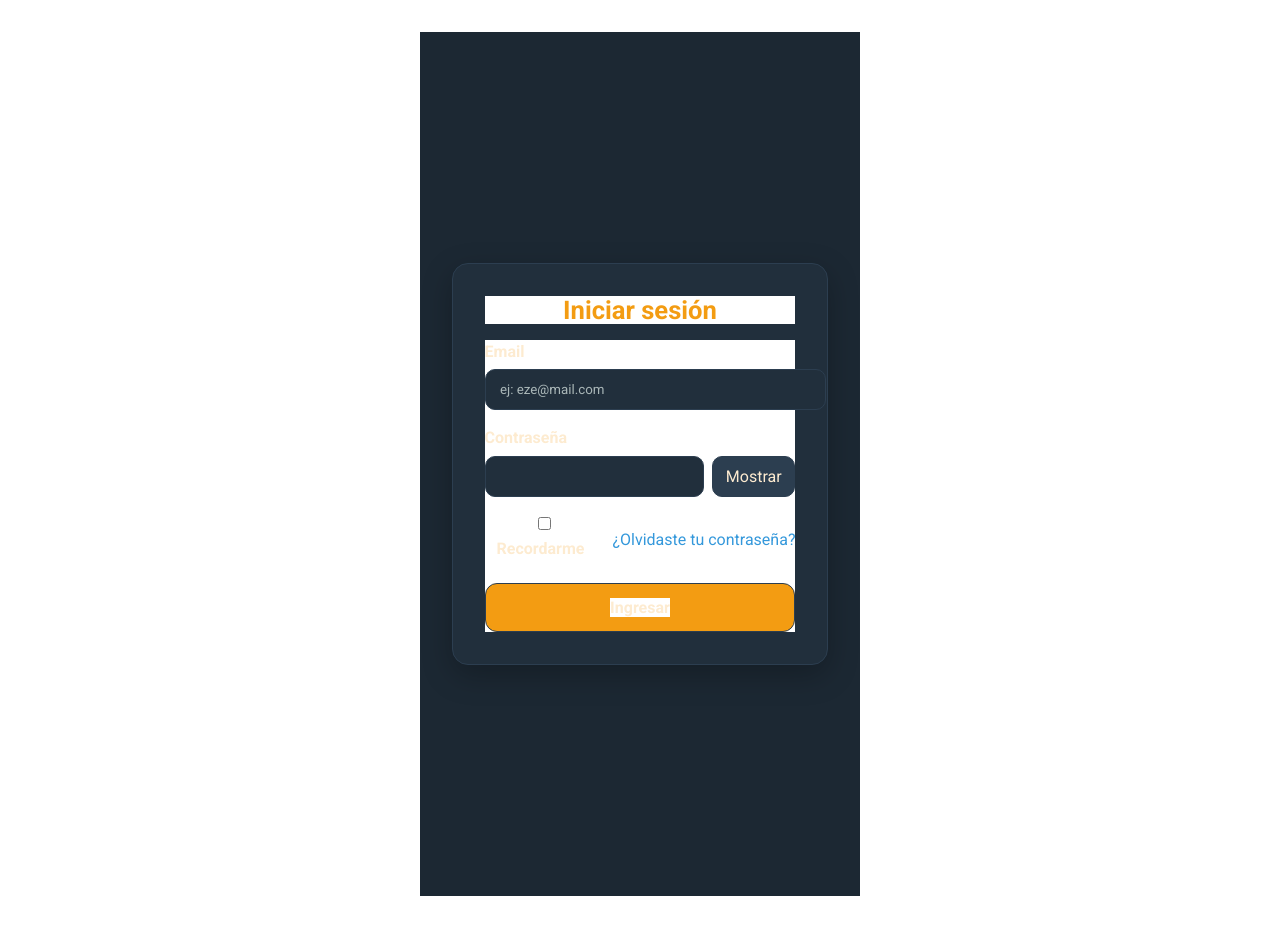
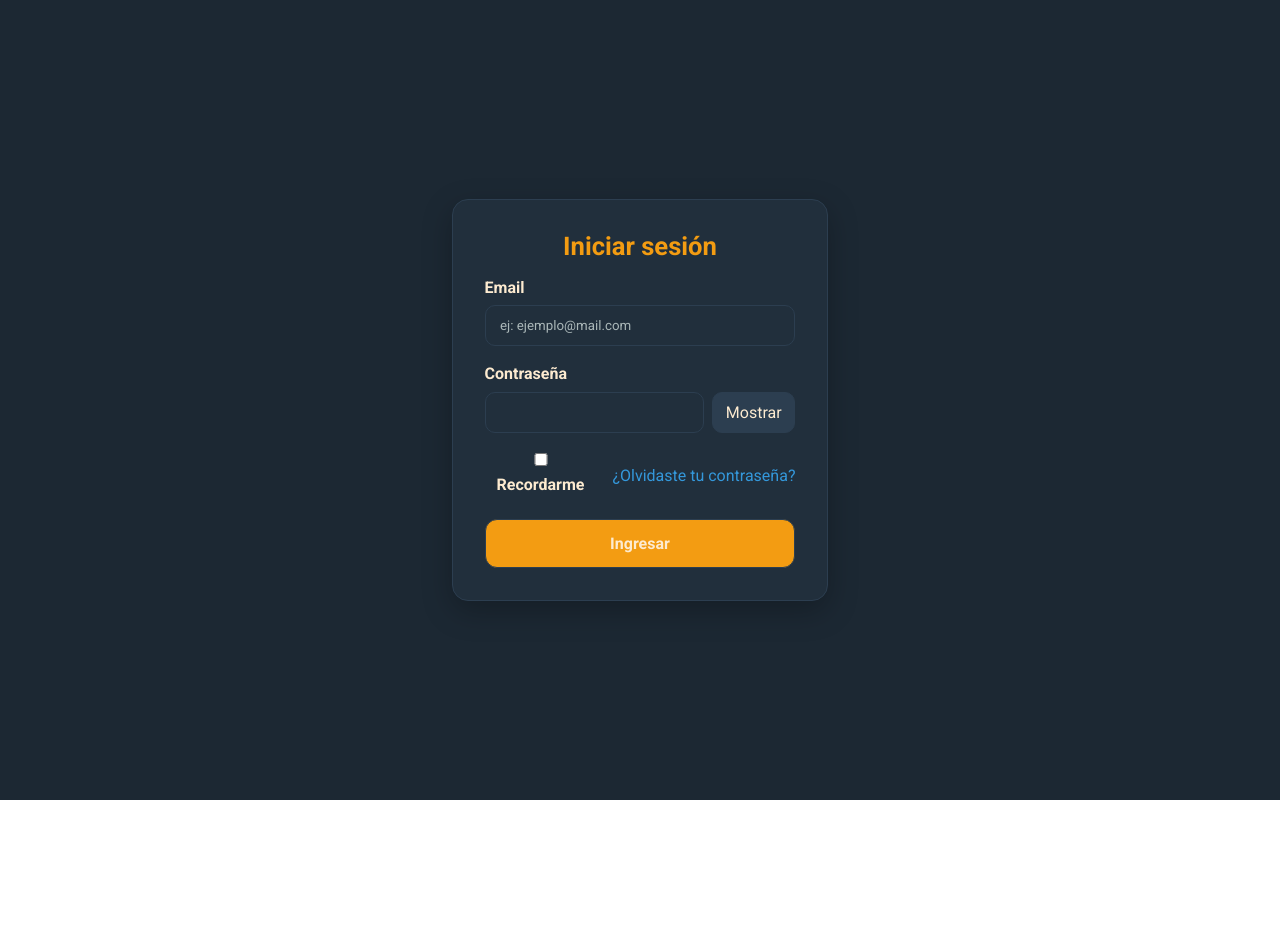
Before and after one commit to PowerSystem2024/CapyGaming-CarpinchosProgramando, a Vue app in the folder frontend/: page / in a window 1280 px wide. After the commit the page ends 800 px from the top, so only its background shows below. Built offline with nearby package versions, Linux system fonts and the light colour scheme.

Commit message:
arreglo detalles en el inicio de sesion

```diff
--- a/frontend/src/App.vue
+++ b/frontend/src/App.vue
@@ -19,5 +19,5 @@ import Productos from "./components/productos.vue";
 import LoginForm from './components/inicioSesion.vue';
 </script>
 
-<style scoped>
-</style>
+<!-- <style scoped>
+</style> -->
--- a/frontend/src/assets/styles/base.css
+++ b/frontend/src/assets/styles/base.css
@@ -54,9 +54,9 @@
 }
 
 * {
-    background-color: #ffffff;
     color: var(--color-foreground);
     font-family: 'Roboto', sans-serif;
+    background-color: var(--color-background);
 }
 
 a {
--- a/frontend/src/components/inicioSesion.vue
+++ b/frontend/src/components/inicioSesion.vue
@@ -11,7 +11,7 @@
             id="email"
             type="email"
             v-model.trim="form.email"
-            placeholder="ej: eze@mail.com"
+            placeholder="ej: ejemplo@mail.com"
             required
           />
           <p v-if="errors.email" class="error">{{ errors.email }}</p>
@@ -89,7 +89,7 @@ function onForgot () {
 <style scoped>
 /* Estructura */
 .auth-page{
-  min-height: 100vh;
+  min-height: 50vh;
   display: flex;
   align-items: center;
   justify-content: center;
@@ -115,14 +115,15 @@ h1{
   font-size: 1.6rem;
   color: var(--color-primary);                /* #F39C12: naranja del proyecto */
   text-align: center;
+  background-color: var(--color-card);
 }
 
 /* Campos */
-.field{ margin-bottom: 1rem; text-align: left; }
-label{ display:block; font-weight:700; margin-bottom:.35rem; color: var(--color-accent-foreground); }
+.field{ margin-bottom: 1rem; text-align: left; background-color: var(--color-card);}
+label{ display:block; font-weight:700; margin-bottom:.35rem; color: var(--color-accent-foreground); background-color: var(--color-card);}
 
 input{
-  width:100%;
+  width:90%;
   padding:.75rem .9rem;
   border-radius:10px;
   border:1px solid var(--color-input);        /* #2C3E50 */
@@ -136,7 +137,7 @@ input:focus{
   box-shadow: 0 0 0 3px rgba(52,152,219,.25);
 }
 
-.password-row{ display:flex; gap:.5rem; align-items:center; }
+.password-row{ display:flex; gap:.5rem; align-items:center; background-color: var(--color-card);}
 .password-row input{ flex: 1; }
 
 /* Botones */
@@ -150,6 +151,11 @@ button.btn{
   font-weight:700;
   cursor: pointer;
 }
+
+span {
+  background-color: var(--color-primary);
+}
+
 button.btn:hover{ filter: brightness(1.05); }
 button.btn:disabled{ opacity:.6; cursor:not-allowed; }
 
@@ -162,12 +168,17 @@ button.ghost{
   cursor: pointer;
 }
 
+form {
+  background-color: var(--color-card);
+}
+
 /* Filas auxiliares */
 .row{
   display:flex; justify-content:space-between; align-items:center;
   gap:1rem; margin:.25rem 0 1rem;
+ background-color: var(--color-card);
 }
-.link{ color: var(--color-secondary); text-decoration: none; } /* Azul */
+.link{ color: var(--color-secondary); text-decoration: none; background-color: var(--color-card); } /* Azul */
 .link:hover{ text-decoration: underline; }
 
 /* Errores */
```
